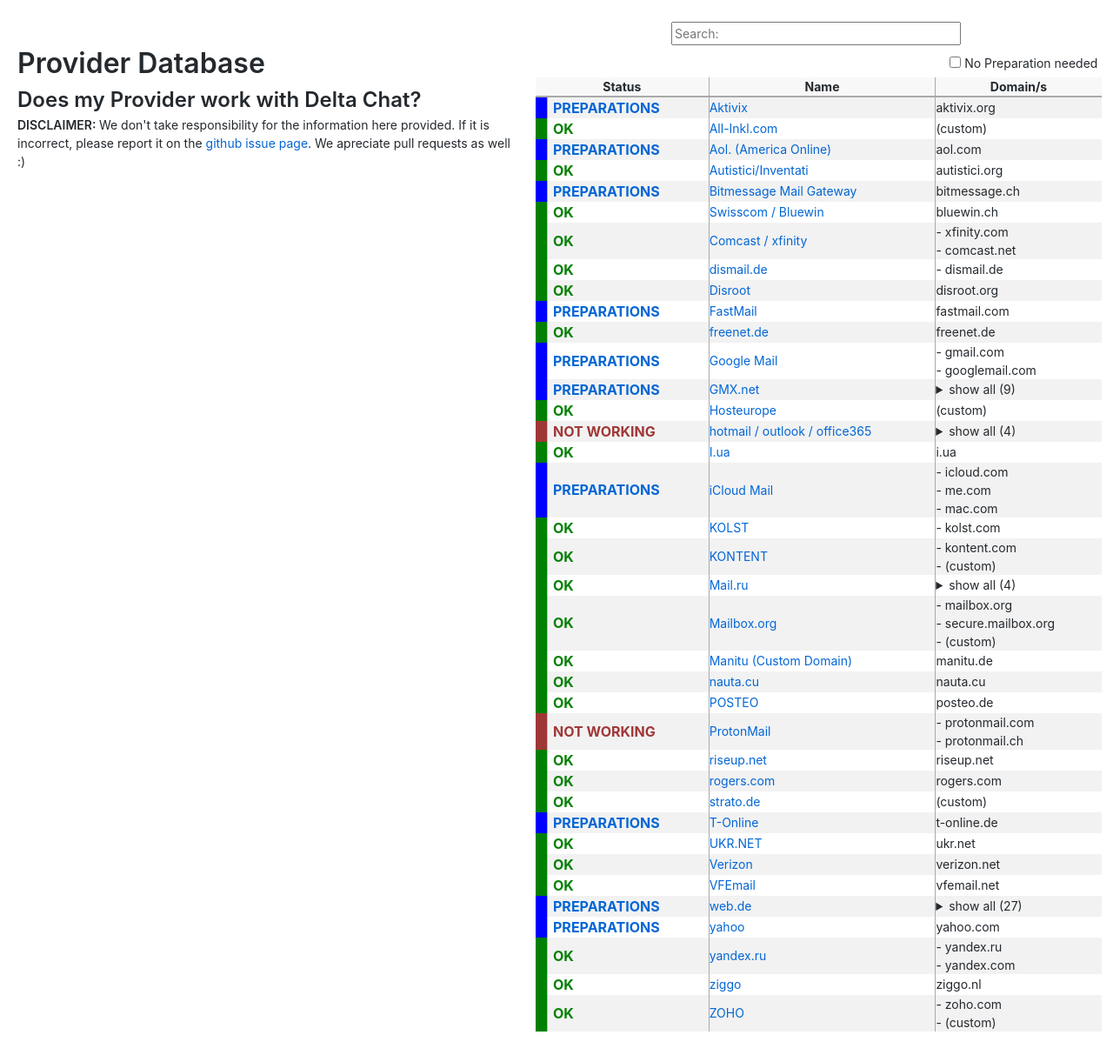
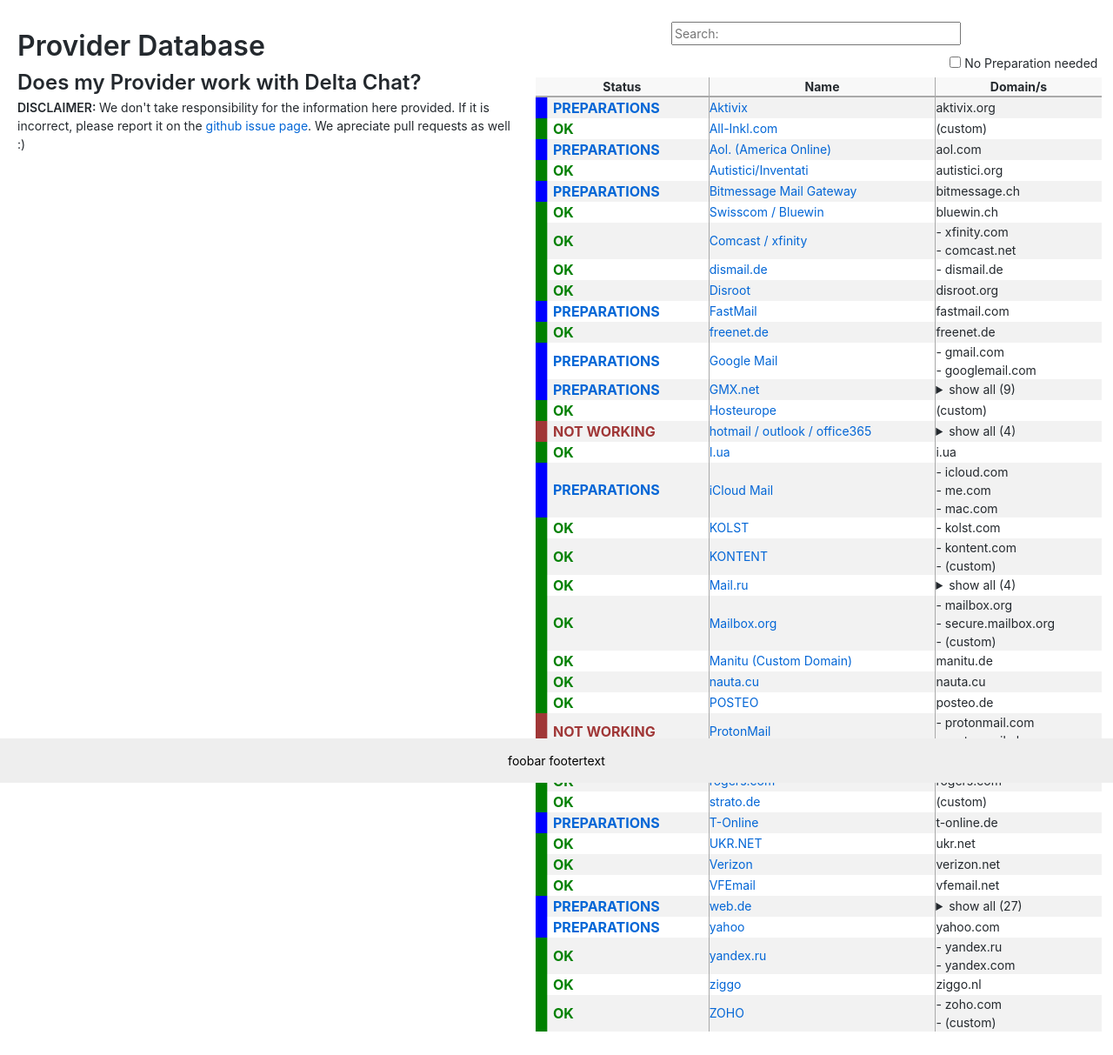
Before and after one commit to deltachat/provider-db, a Jekyll site: the page built from index.html, in a window 1280 px wide. Shown: the whole page at 87% size. Built offline with Jekyll 4.4.1, drawn with Linux system fonts in a browser that asks for light colours.

Commit message:
add wip footer

```diff
--- a/assets/styles.css
+++ b/assets/styles.css
@@ -128,12 +128,26 @@
 
 
 @media only screen and (min-width: 600px) {
+  footer {
+    position: fixed;
+    left: 0;
+    bottom: 0;
+    width: 100%;
+    background-color: #eee;
+    color: white;
+    text-align: center;
+  }
+  .footer-text {
+    padding: 15px;
+    margin-bottom: 0px;
+    color: black;
+  }
     main {
         width: 45%;
         float: left;
         margin-left: 20px;
         margin-right: 20px;
-        margin-top: 35px;
+        margin-top: 15px;
     }
     .table {
         width: 55%;
@@ -152,7 +166,7 @@
       text-decoration: none;
   }
   a.status-prep :hover, a.title:link, a.title:visited, a.title:active{
-    color: yellow;
+    text-decoration: none;
   }
 
   .status-broken {
--- a/index.html
+++ b/index.html
@@ -95,6 +95,9 @@
         </tbody>
     </table>
     </div>
+    <footer>
+        <p class="footer-text">foobar footertext</p>
+    </footer>
 
 
 
```
